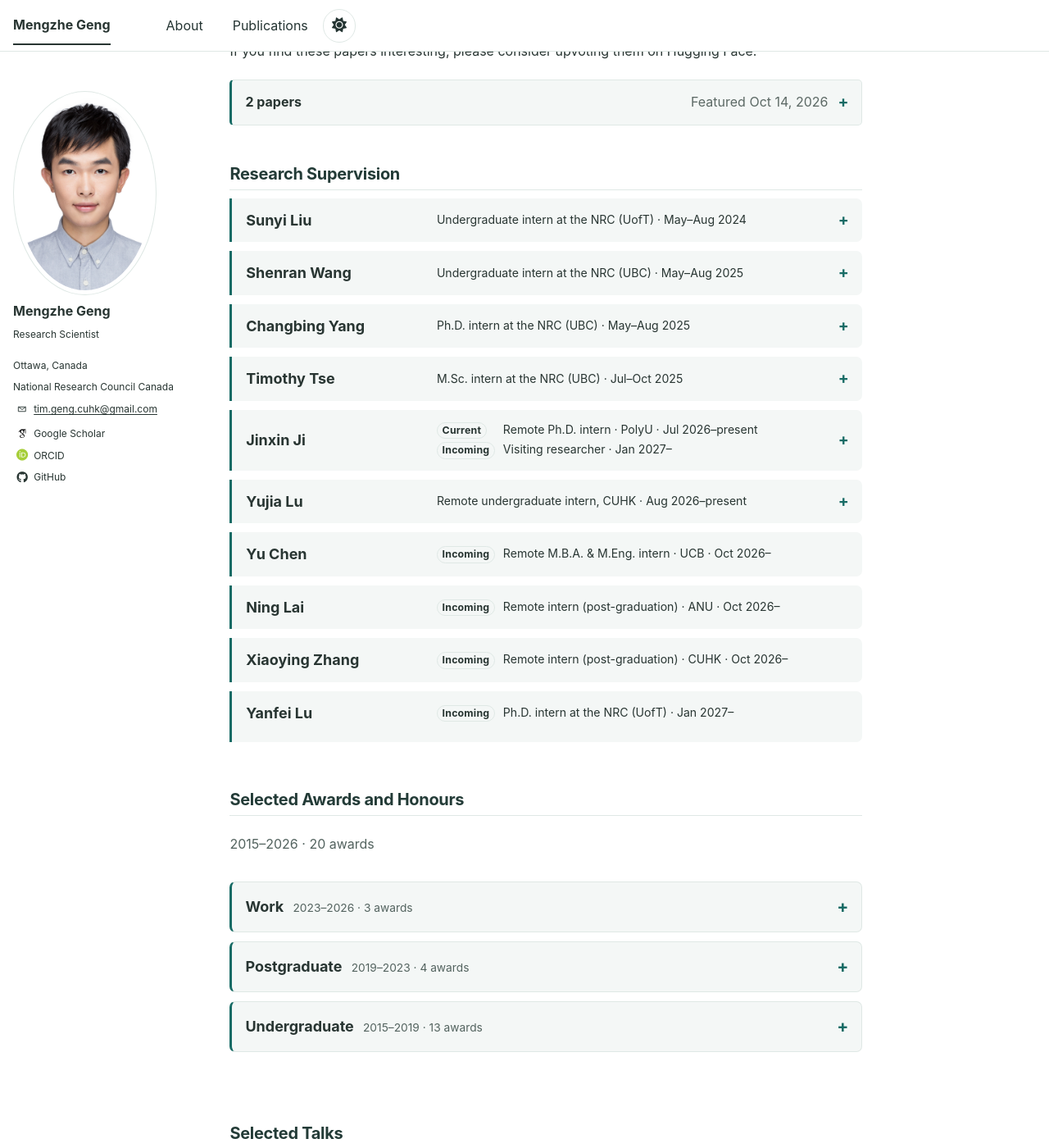
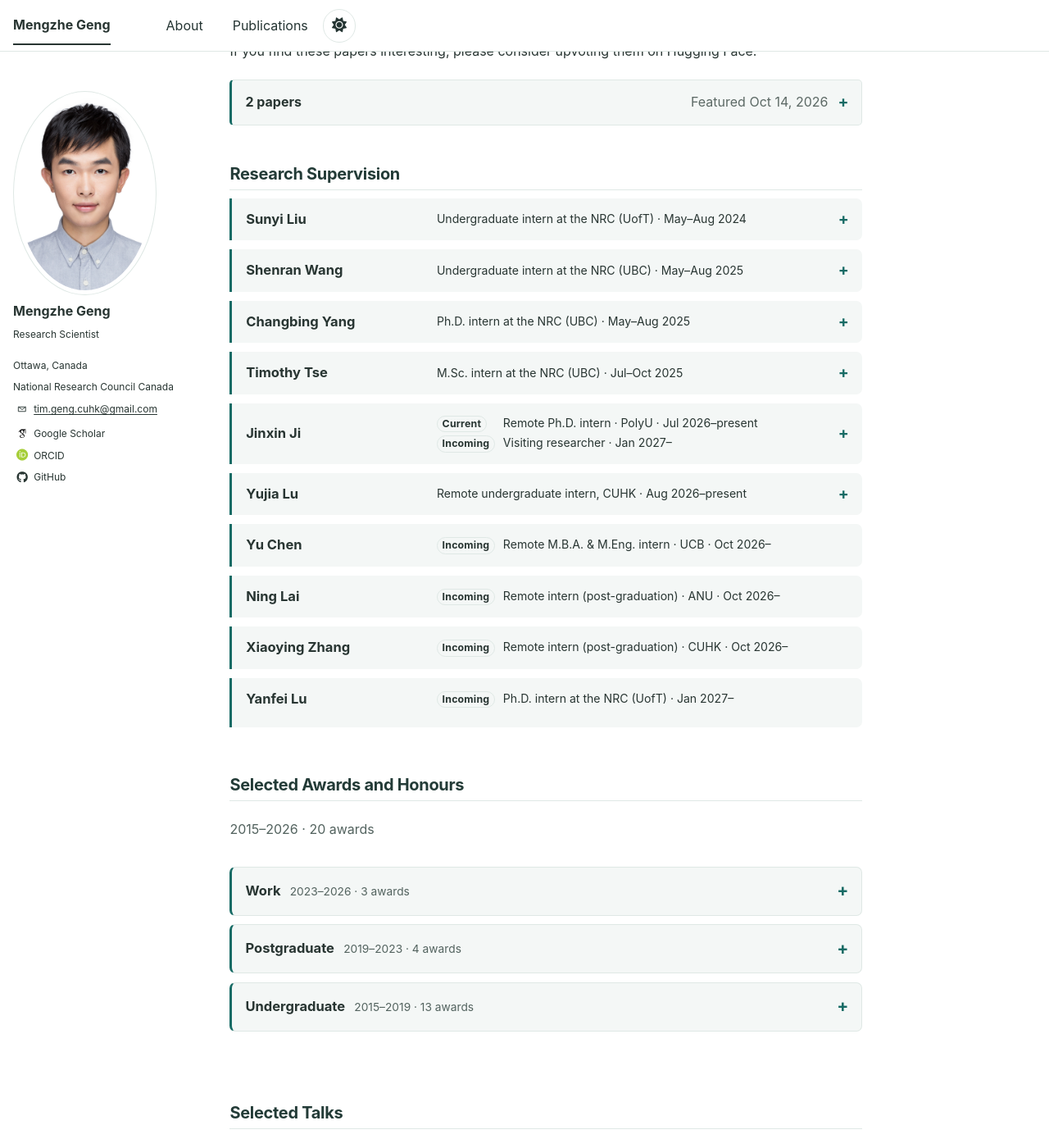
Before and after one commit to MENGZHEGENG/MENGZHEGENG.github.io, a Jekyll site: the page built from _pages/about.md, in a window 1280 px wide and 1400 px high, scrolled down 2705 px. Shown: the whole window at 82% size. Built offline with Jekyll 4.4.1, drawn with Linux system fonts in a browser that asks for light colours; some web fonts are replaced.

Commit message:
Reduce collapsible card title size consistently
Add shared title size styles for profile cards

```diff
--- a/_sass/_custom.scss
+++ b/_sass/_custom.scss
@@ -2162,3 +2162,11 @@ a[href^="mailto:"]:is(:link, :visited, :hover, :focus-visible, :active) {
   text-underline-offset: 0.15em;
   text-decoration-thickness: 0.08em;
 }
+
+
+/* Set a compact, shared title size for every collapsible profile card. */
+.award-card__title,
+.supervision-name {
+  font-size: 0.92rem;
+  font-weight: 700;
+}
```
